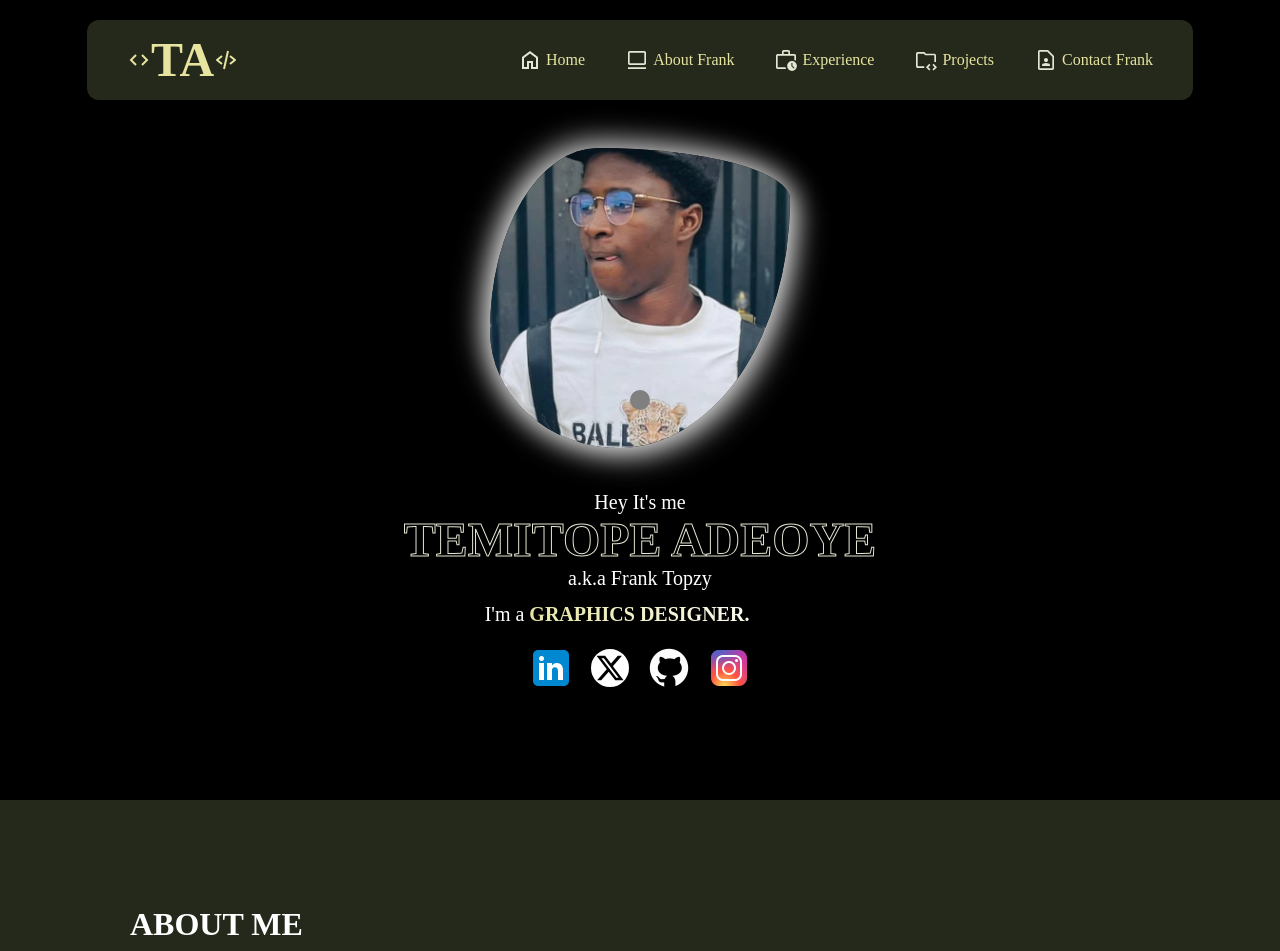
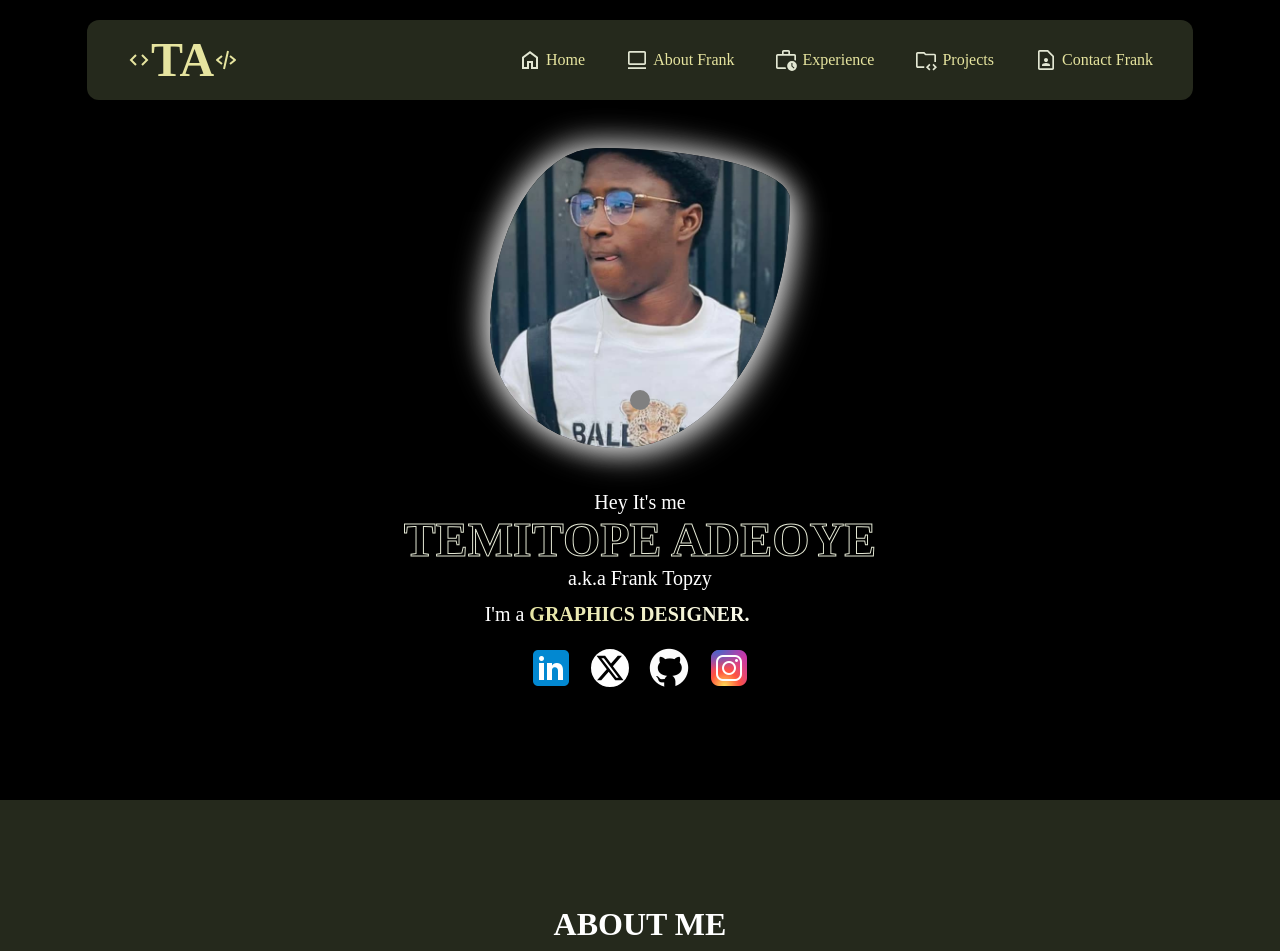
Before and after one commit to FrankTopzy/My-Portfolio, a React (Vite) app in the folder frontend/: page / in a window 1280 px wide. Shown: the top 951 px of the page. Built offline with nearby package versions, Linux system fonts and the light colour scheme.

Commit message:
Corrected the title alignment.

```diff
--- a/frontend/src/components/Title.tsx
+++ b/frontend/src/components/Title.tsx
@@ -3,7 +3,7 @@
 function Title({title, align}: {title: string; align?: string}) {
   return (
     <div>
-      <h1 className={`text-${align} text-[32px] uppercase font-bold`}>{title}</h1>
+      <h1 className={`text-center sm:text-${align} text-[32px] uppercase font-bold pb-3`}>{title}</h1>
     </div>
   )
 }
```
